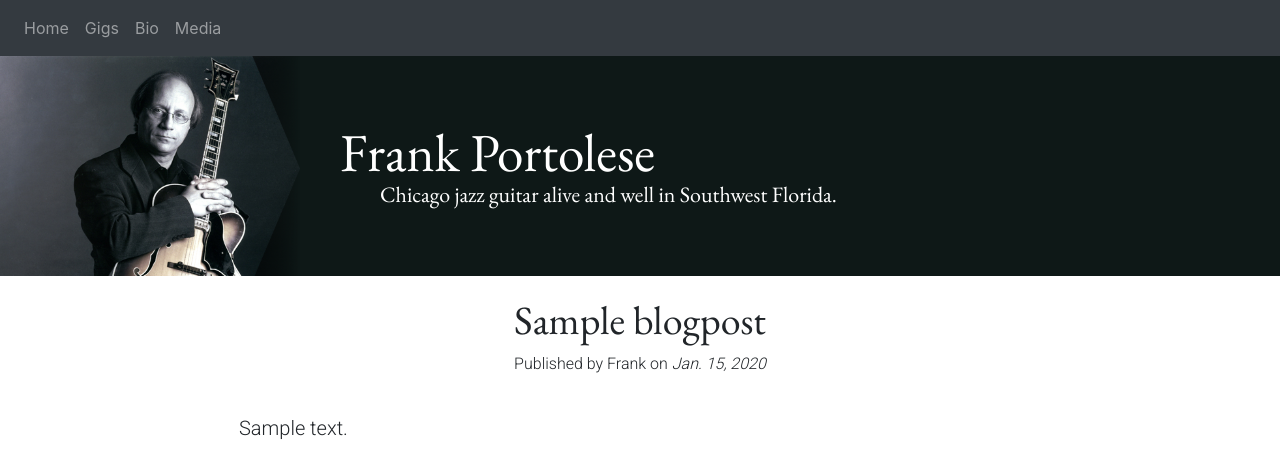
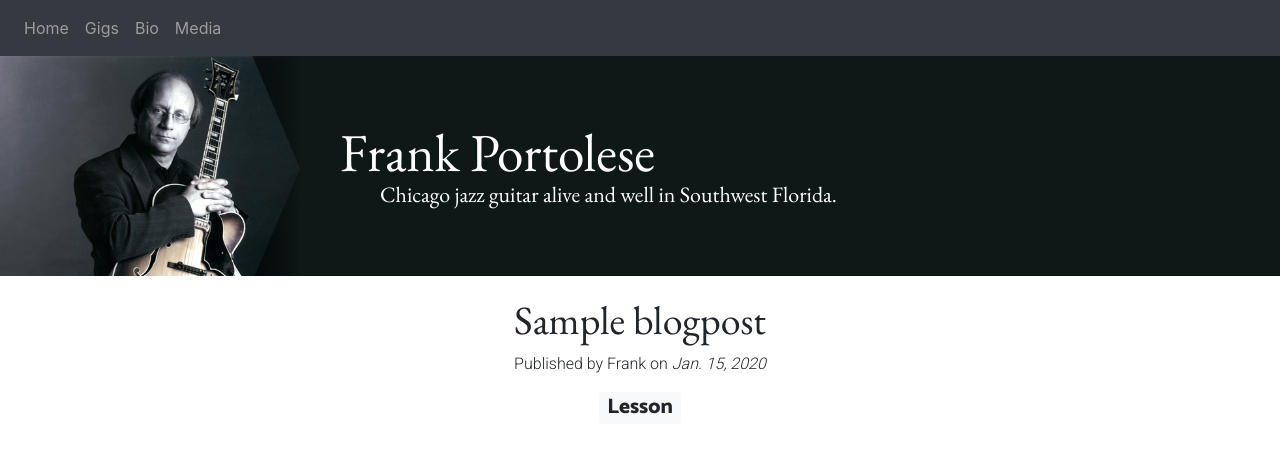
Before and after one commit to thecaprad/frankportolese, a Django app: page /blog/post/1/ in a window 1280 px wide. Shown: the top 457 px of the page. Run offline with Django 3.2, Linux system fonts and the light colour scheme; tables that the repository leaves empty hold one stand-in row (values such as "Sample post"); some libraries are stand-ins or nearby versions; some web fonts are replaced.

Commit message:
Added lesson badge check to blog_post_detail template.

```diff
--- a/gig_calendar/templates/gig_calendar/blog_post_detail.html
+++ b/gig_calendar/templates/gig_calendar/blog_post_detail.html
@@ -4,8 +4,13 @@
 {% block content %}
     <div class="container">
         <div class="blog-detail-title">
-            <h1 class="text-center">{{ blog_post.title }}</h1>
+            <h1 class="text-center">
+                {{ blog_post.title }}
+            </h1>
             <p class="text-center">Published by Frank on <i>{{ blog_post.date }}</i></p>
+            {% if blog_post.is_lesson %}
+                <h3 class="text-center"><span class="badge badge-light">Lesson</span></h3>
+            {% endif %}
         </div>
         <div class="blog-detail-text">
             <p>{{ blog_post.text|linebreaks }}</p>
```
